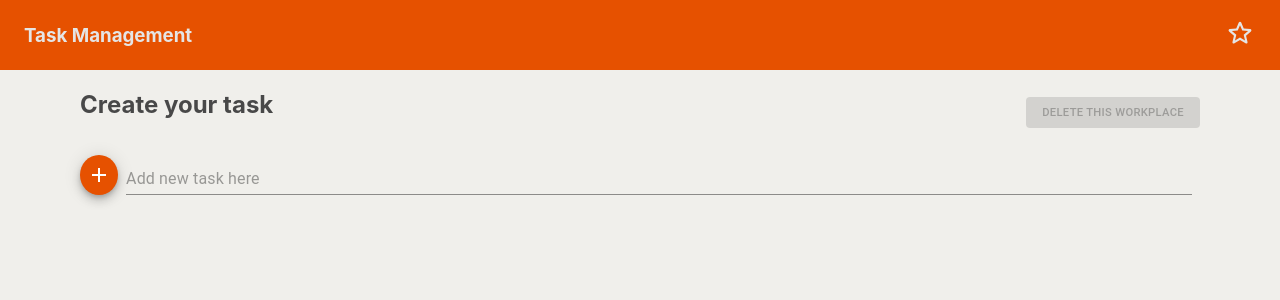
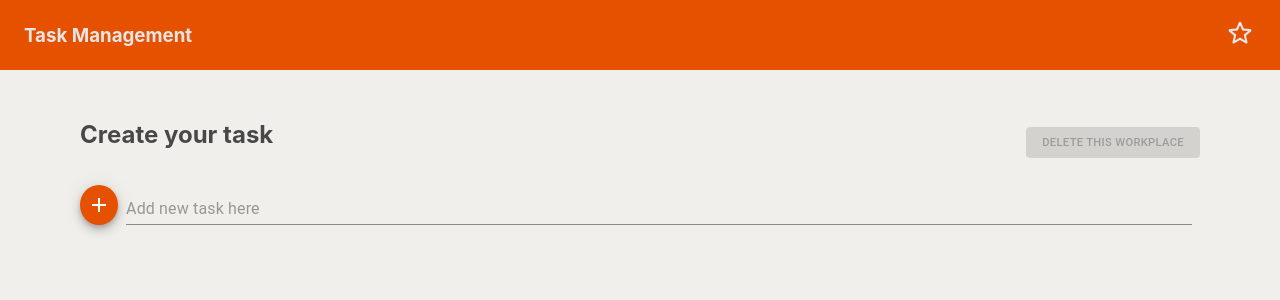
Before and after one commit to YumiKimbara/task-management, a React (Create React App) app: page / in a window 1280 px wide. Shown: the top 300 px of the page. Built offline with nearby package versions, Linux system fonts and the light colour scheme.

Commit message:
add css to wrap the text

```diff
--- a/src/App.js
+++ b/src/App.js
@@ -6,11 +6,13 @@ import { createStyles, makeStyles } from "@material-ui/core/styles";
 const useStyles = makeStyles(() =>
   createStyles({
     sample: {
-      minHeight: "calc(100vh - 70px)",
+      minHeight: "calc(100vh - 130px)",
       display: "flex",
       justifyContent: "top",
       paddingLeft: "5rem",
       paddingRight: "5rem",
+      paddingTop: "30px",
+      paddingBottom: "30px",
       flexDirection: "column",
       backgroundColor: "#f0efeb",
     },
--- a/src/Components/task/TaskCard.js
+++ b/src/Components/task/TaskCard.js
@@ -26,6 +26,9 @@ const useStyles = makeStyles({
   },
   pos: {
     marginBottom: 12,
+  },
+  cardWords: {
+    wordBreak: "break-word",
   },
 });
 
@@ -150,7 +153,7 @@ const TaskCard = ({ keyHandler, cardData }) => {
           return (
             <div className={classes.root} key={data.id}>
               <Card className={classes.root}>
-                <CardContent>
+                <CardContent className={classes.cardWords}>
                   <FormControlLabel
                     control={
                       //checkされているかどうかをisDone使って切り分ける。
```
